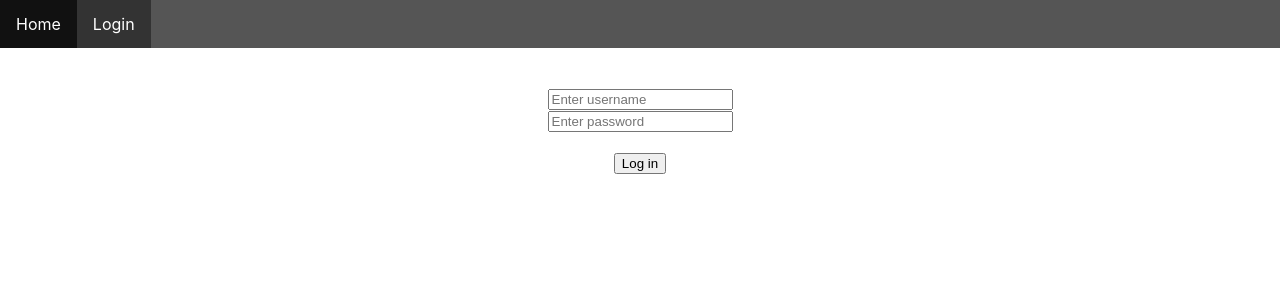
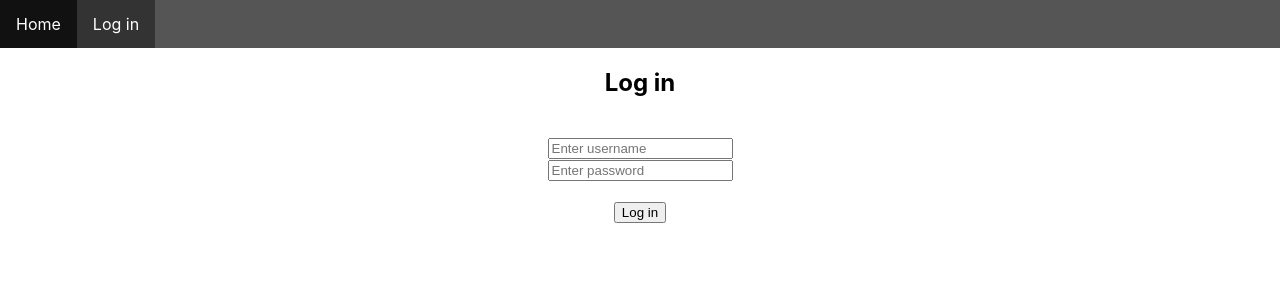
Before and after one commit to benskov95/CA3-Frontend-startcode, a React (Create React App) app: page /Login in a window 1280 px wide. Shown: the top 300 px of the page. Built offline with nearby package versions, Linux system fonts and the light colour scheme.

Commit message:
fixed login

```diff
--- a/src/App.js
+++ b/src/App.js
@@ -17,6 +17,7 @@
       <Header
         isLoggedIn={isLoggedIn}
         loginMsg={isLoggedIn ? "Log out" : "Log in"}
+        setLoginStatus={setLoginStatus}
       />
     </div>
   );
--- a/src/components/Header.js
+++ b/src/components/Header.js
@@ -13,7 +13,7 @@
 import { Login } from "./Login";
 import Home from "./Home";
 
-export default function Header({ isLoggedIn }) {
+export default function Header({ isLoggedIn, setLoginStatus, loginMsg }) {
   return (
     <div>
       <ul className="header">
@@ -38,7 +38,7 @@
         )}
         <li>
           <NavLink activeClassName="selected" to="/login">
-            Login
+            {loginMsg}
           </NavLink>
         </li>
       </ul>
@@ -48,7 +48,11 @@
           <Home />
         </Route>
         <Route path="/Login">
-          <Login />
+          <Login
+            setLoginStatus={setLoginStatus}
+            isLoggedIn={isLoggedIn}
+            loginMsg={loginMsg}
+          />
         </Route>
       </Switch>
     </div>
--- a/src/components/Login.js
+++ b/src/components/Login.js
@@ -1,4 +1,4 @@
-import React, { useState, useEffect } from "react";
+import React, { useState } from "react";
 import loginFacade from "../facades/loginFacade";
 
 export const Login = ({ isLoggedIn, loginMsg, setLoginStatus }) => {
--- a/src/facades/loginFacade.js
+++ b/src/facades/loginFacade.js
@@ -1,4 +1,4 @@
-const URL = "http://localhost:3030";
+const URL = "http://localhost:8080/startcode_ca3_war_exploded";
 
 function handleHttpErrors(res) {
   if (!res.ok) {
@@ -22,10 +22,10 @@
     localStorage.removeItem("jwtToken");
   };
 
-  const login = (user, password) => {
+  const login = (user) => {
     const options = makeOptions("POST", true, {
-      username: user,
-      password: password,
+      username: user.username,
+      password: user.password,
     });
     return fetch(URL + "/api/login", options)
       .then(handleHttpErrors)
```
